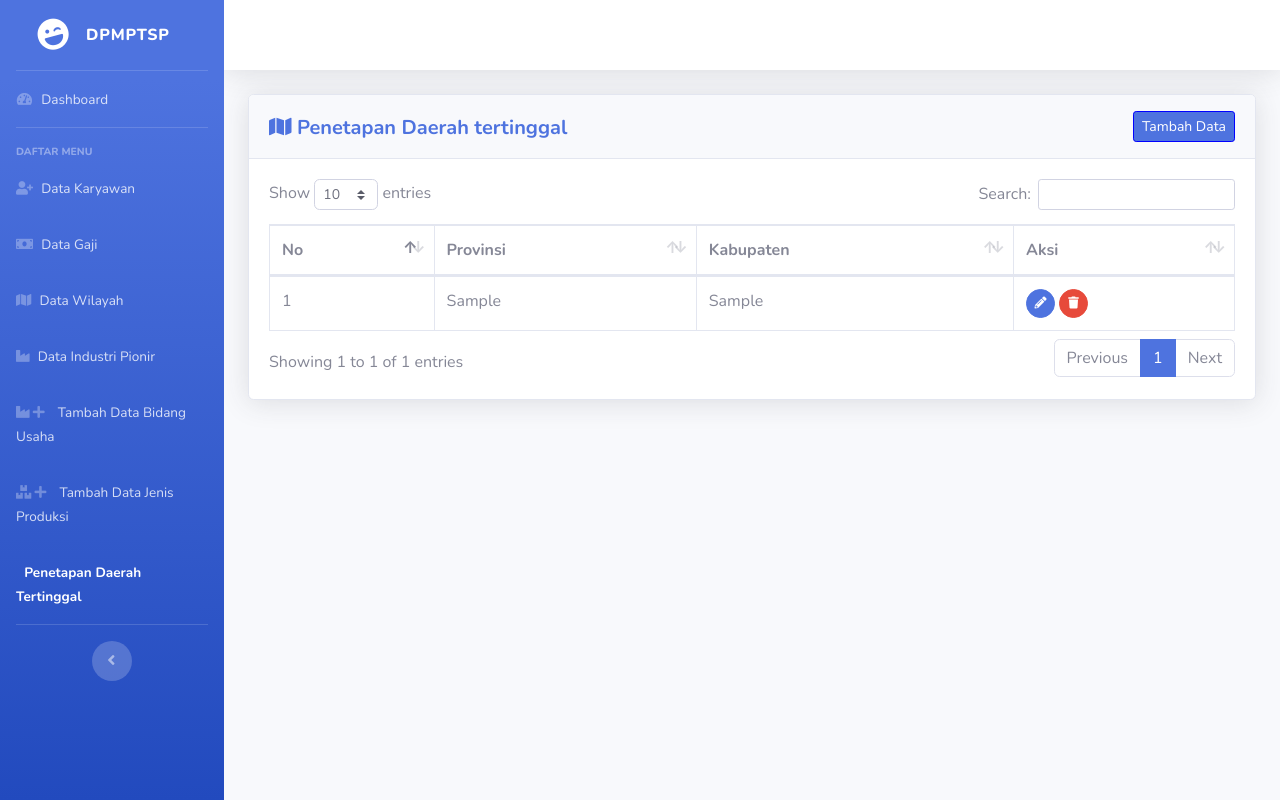
After one commit to DPMPTSP-Prov-Sumut/salary-count-website, a PHP site: page /view/admin/daerah_tertinggal.php in a window 1280 px wide. The commit adds this page. Run offline with PHP 8.4, Linux system fonts and the light colour scheme; tables that the repository leaves empty or names only in its code hold one stand-in row (values such as "Sample post"); some libraries are stand-ins or nearby versions.

Commit message:
add data daerah tertinggal

```diff
--- a/navigation/navigation.php
+++ b/navigation/navigation.php
@@ -80,6 +80,13 @@
   </a>
 </li>
 
+<li class="nav-item <?= ($current_page == 'daerah_tertinggal.php') ? 'active' : '' ?>">
+  <a class="nav-link" href="<?= $base_path ?>daerah_tertinggal.php">
+    <i class="fas fa-house-chimney-crack"></i>
+    <span>Penetapan Daerah Tertinggal</span>
+  </a>
+</li>
+
 
 
   <!-- Divider -->
--- /dev/null
+++ b/view/admin/daerah_tertinggal.php
@@ -0,0 +1,329 @@
+<!DOCTYPE html>
+<html lang="en">
+
+<head>
+  <meta charset="utf-8">
+  <meta http-equiv="X-UA-Compatible" content="IE=edge">
+  <meta name="viewport" content="width=device-width, initial-scale=1, shrink-to-fit=no">
+  <meta name="description" content="">
+  <meta name="author" content="">
+  <link rel="icon" type="image/jpeg" href="../../assets/img/ptsp.png" />
+  <title>Data Penetapan Daerah Tertinggal - Erporate Employee Attendance System</title>
+  <link href="../../assets/vendor/fontawesome-free/css/all.min.css" rel="stylesheet" type="text/css">
+  <link href="https://fonts.googleapis.com/css?family=Nunito:200,200i,300,300i,400,400i,600,600i,700,700i,800,800i,900,900i" rel="stylesheet">
+  <link href="../../assets/css/sb-admin-2.min.css" rel="stylesheet">
+  <link href="../../assets/vendor/datatables/dataTables.bootstrap4.min.css" rel="stylesheet">
+  <link href="https://cdn.jsdelivr.net/npm/select2@4.1.0-rc.0/dist/css/select2.min.css" rel="stylesheet" />
+  <link href="../css/style.css" rel="stylesheet">
+</head>
+
+<style>
+  /* Improve Select2 dropdown styling */
+  .select2-container .select2-selection--single {
+    height: 38px;
+    padding-top: 5px;
+  }
+
+  .select2-container--default .select2-selection--single .select2-selection__rendered {
+    line-height: 28px;
+  }
+
+  .select2-container--default .select2-selection--single .select2-selection__arrow {
+    height: 36px;
+  }
+</style>
+
+<body>
+  <?php include '../../controller/koneksi.php'; ?>
+  <?php include '../../navigation/navigation.php'; ?>
+
+  <!-- End of Topbar -->
+
+  <!-- Begin Page Content -->
+  <div class="container-fluid">
+
+    <!-- DataTales Example -->
+    <div id="dataWilayah">
+      <div class="card shadow mb-4">
+        <div class="card-header py-3">
+          <span class="float-left" style="padding-top:5px">
+            <h5 class="m-0 font-weight-bold text-primary"><i class="fas fa-map" aria-hidden="true"></i> Penetapan Daerah tertinggal</h5>
+          </span>
+          <a href="daerah_tertinggal.php?aksi=tambah_data"><span class="btn btn-primary btn-sm float-right" style="border:1px solid blue">Tambah Data</span></a>
+        </div>
+        <div class="card-body">
+          <div class="table-responsive">
+            <table class="table table-bordered" id="dataTable" width="100%" cellspacing="0">
+              <thead>
+                <tr>
+                  <th>No</th>
+                  <th>Provinsi</th>
+                  <th>Kabupaten</th>
+                  <th>Aksi</th>
+                </tr>
+              </thead>
+              <tbody>
+
+                <?php
+
+                $semuaWilayah = "
+    SELECT
+        dt.id_daerah_tertinggal,
+        p.id_provinsi,
+        p.provinsi,
+        k.id_kab_kota,
+        k.kab_kota
+    FROM penetapan_daerah_tertinggal dt
+    INNER JOIN provinsi p
+        ON dt.id_provinsi = p.id_provinsi
+    INNER JOIN kab_kota k
+        ON dt.id_kab_kota = k.id_kab_kota
+";
+
+
+                $resultWilayah = mysqli_query($db, $semuaWilayah);
+
+                $no = 1;
+
+                foreach ($resultWilayah as $row2) {
+
+                ?>
+
+                  <tr>
+                    <td><?= $no++; ?></td>
+                    <td><?= $row2['provinsi']; ?></td>
+                    <td><?= $row2['kab_kota']; ?></td>
+                    <td>
+                      <a href="daerah_tertinggal.php?edit=<?= $row2['id_daerah_tertinggal']; ?>" title="Edit" class="btn btn-primary btn-sm btn-circle">
+                        <i class="fas fa-pencil-alt"></i>
+                      </a>
+                      <a data-toggle="modal" data-target="#hapusModal<?= $row2['id_daerah_tertinggal']; ?>" href="#" title="Hapus" class="btn btn-danger btn-circle btn-sm">
+                        <i class="fas fa-trash"></i>
+                      </a>
+                    </td>
+                  </tr>
+
+                  <!-- Portofolio Modal-->
+                  <div class="modal fade" id="hapusModal<?= $row2['id_daerah_tertinggal']; ?>" tabindex="-1" role="dialog" aria-labelledby="exampleModalLabel" aria-hidden="true">
+                    <div class="modal-dialog" role="document">
+                      <div class="modal-content">
+                        <div class="modal-header">
+                          <h5 class="modal-title" id="exampleModalLabel">ID Wilayah <?= $row2['id_daerah_tertinggal']; ?></h5>
+                          <button class="close" type="button" data-dismiss="modal" aria-label="Close">
+                            <span aria-hidden="true"></span>
+                          </button>
+                        </div>
+                        <div class="modal-body">
+                          Apakah anda yakin ingin menghapus data Daerah tersebut?
+                        </div>
+                        <div class="modal-footer">
+                          <button class="btn btn-secondary" type="button" data-dismiss="modal">Tutup</button>
+                          <a href="../../controller/admin/daerah_tertinggal.php?hapus_id=<?= $row2['id_daerah_tertinggal']; ?>"><span class="btn btn-danger">Hapus Sekarang</span></a>
+                        </div>
+                      </div>
+                    </div>
+                  </div>
+
+                <?php } ?>
+              </tbody>
+            </table>
+          </div>
+        </div>
+      </div>
+    </div>
+
+    <!-- Tambah Data Wilayah -->
+    <?php
+if (isset($_GET['aksi']) && $_GET['aksi'] == 'tambah_data') {
+  echo '
+<div class="card shadow mb-4">
+<div class="card-header py-3">
+  <span class="float-left" style="padding-top:5px">
+    <h5 class="m-0 font-weight-bold text-primary"><i class="fas fa-map" aria-hidden="true"></i> Tambah Data Penetapan Daerah Tertinggal</h5>
+  </span>
+</div>
+<div class="card-body">
+  <form action="../../controller/admin/daerah_tertinggal.php" method="post">
+    <!-- Provinsi -->
+    <div class="form-group">
+      <label>Provinsi <span style="color:red">*</span></label>
+      <select class="form-control select2" data-placeholder="Pilih Provinsi" name="id_provinsi" required="">
+        <option value="">Pilih Provinsi</option>';
+  $querProv = "SELECT id_provinsi, provinsi FROM provinsi";
+  $resultProv = mysqli_query($db, $querProv);
+  while ($provinsi = mysqli_fetch_assoc($resultProv)) {
+    echo "<option value='{$provinsi['id_provinsi']}'>{$provinsi['provinsi']}</option>";
+  }
+  echo ' </select>
+    </div>
+
+    <!-- Kabupaten/Kota -->
+    <div class="form-group">
+      <label>Kabupaten <span style="color:red">*</span></label>
+      <select class="form-control select2" data-placeholder="Pilih Kabupaten/Kota" name="id_kab_kota" required="">
+        <option value="">Pilih Kabupaten/Kota</option>';
+  $querKabKota = "SELECT id_kab_kota, kab_kota FROM kab_kota";
+  $resultKabKota = mysqli_query($db, $querKabKota);
+  while ($kabKota = mysqli_fetch_assoc($resultKabKota)) {
+    echo "<option value='{$kabKota['id_kab_kota']}'>{$kabKota['kab_kota']}</option>";
+  }
+  echo ' </select>
+    </div>
+
+    <!-- Tombol Submit dan Batalkan -->
+    <div class="form-group">
+      <div class="row">
+        <div class="col-md-6">
+          <button type="submit" style="width:100%" class="btn btn-primary">Tambah Data Wilayah</button>
+        </div>
+        <div class="col-md-6">
+          <a href="daerah_tertinggal.php"><span style="width:100%" class="btn btn-danger">Batalkan</span></a>
+        </div>
+      </div>
+    </div>
+  </form>
+</div>
+</div>';
+
+  echo '<script>document.getElementById("dataWilayah").innerHTML = "";</script>';
+}
+?>
+    <!-- Update Data Wilayah -->
+    <?php
+if (isset($_GET['edit'])) {
+
+  $edit_id = $_GET['edit'];
+
+  $getWilayah = "SELECT * FROM penetapan_daerah_tertinggal WHERE id_daerah_tertinggal = '$edit_id'";
+  $resultEdit = mysqli_query($db, $getWilayah);
+  $row4 = mysqli_fetch_assoc($resultEdit);
+
+  echo '<script>document.getElementById("dataWilayah").innerHTML = "";</script>';
+
+  echo '
+<div id="updateWilayah">
+  <div class="card shadow mb-4">
+    <div class="card-header py-3">
+      <span class="float-left" style="padding-top:5px">
+        <h5 class="m-0 font-weight-bold text-primary">
+          <i class="fa fa-map-marker-alt" aria-hidden="true"></i> Update Data Wilayah
+        </h5>
+      </span>
+    </div>
+    <div class="card-body">
+      <form action="../../controller/admin/daerah_tertinggal.php" method="post">
+        <!-- Hidden field untuk id_daerah_tertinggal -->
+        <input type="hidden" name="id_daerah_tertinggal" value="' . $row4['id_daerah_tertinggal'] . '">
+
+        <!-- Provinsi -->
+        <div class="form-group">
+          <label>Provinsi <span style="color:red">*</span></label>
+          <select class="form-control select2" data-placeholder="Pilih Provinsi" name="id_provinsi" required>
+            <option value="">Pilih Provinsi</option>';
+  $querProv = "SELECT id_provinsi, provinsi FROM provinsi";
+  $resultProv = mysqli_query($db, $querProv);
+  while ($rowProv = mysqli_fetch_assoc($resultProv)) {
+    $selected = ($rowProv['id_provinsi'] == $row4['id_provinsi']) ? "selected" : "";
+    echo "<option value='{$rowProv['id_provinsi']}' $selected>{$rowProv['provinsi']}</option>";
+  }
+  echo '    </select>
+        </div>
+
+        <!-- Kabupaten/Kota -->
+        <div class="form-group">
+          <label>Kabupaten/Kota <span style="color:red">*</span></label>
+          <select class="form-control select2" data-placeholder="Pilih Kabupaten/Kota" name="id_kab_kota" required>
+            <option value="">Pilih Kabupaten/Kota</option>';
+  $querKab = "SELECT id_kab_kota, kab_kota FROM kab_kota";
+  $resultKab = mysqli_query($db, $querKab);
+  while ($rowKab = mysqli_fetch_assoc($resultKab)) {
+    $selected = ($rowKab['id_kab_kota'] == $row4['id_kab_kota']) ? "selected" : "";
+    echo "<option value='{$rowKab['id_kab_kota']}' $selected>{$rowKab['kab_kota']}</option>";
+  }
+  echo '    </select>
+        </div>
+
+        <!-- Tombol Submit dan Batalkan -->
+        <div class="form-group">
+          <div class="row">
+            <div class="col-md-6">
+              <button type="submit" style="width:100%" class="btn btn-primary">Perbarui Data</button>
+            </div>
+            <div class="col-md-6">
+              <a href="daerah_tertinggal.php"><span style="width:100%" class="btn btn-danger">Batalkan</span></a>
+            </div>
+          </div>
+        </div>
+      </form>
+    </div>
+  </div>
+</div>';
+}
+?>
+
+
+  </div>
+  <!-- /.container-fluid -->
+
+  </div>
+  <!-- End of Content Wrapper -->
+
+  </div>
+  <!-- End of Page Wrapper -->
+
+  <!-- Scroll to Top Button-->
+  <a class="scroll-to-top rounded" href="#page-top">
+    <i class="fas fa-angle-up"></i>
+  </a>
+
+  <!-- Bootstrap core JavaScript-->
+  <script src="../../assets/vendor/jquery/jquery.min.js"></script>
+  <script src="../../assets/vendor/bootstrap/js/bootstrap.bundle.min.js"></script>
+
+  <!-- Core plugin JavaScript-->
+  <script src="../../assets/vendor/jquery-easing/jquery.easing.min.js"></script>
+
+  <!-- Custom scripts for all pages-->
+  <script src="../../assets/js/sb-admin-2.min.js"></script>
+
+  <!-- Page level plugins -->
+  <script src="../../assets/vendor/datatables/jquery.dataTables.min.js"></script>
+  <script src="../../assets/vendor/datatables/dataTables.bootstrap4.min.js"></script>
+
+  <!-- Page level custom scripts -->
+  <script src="../../assets/js/demo/datatables-demo.js"></script>
+  <script src="https://cdn.jsdelivr.net/npm/select2@4.1.0-rc.0/dist/js/select2.min.js"></script>
+
+  <script>
+    $(document).ready(function() {
+      $('.select2').select2({
+        placeholder: function() {
+          return $(this).data('placeholder') || "Pilih Opsi";
+        },
+        allowClear: true,
+        width: '100%',
+        language: {
+          noResults: function() {
+            return "Opsi tidak ditemukan";
+          },
+          searching: function() {
+            return "Mencari...";
+          }
+        },
+        matcher: function(params, data) {
+          if ($.trim(params.term) === '') {
+            return data;
+          }
+          var searchTerm = params.term.toLowerCase();
+          if (data.text.toLowerCase().indexOf(searchTerm) > -1) {
+            return data;
+          }
+          return null;
+        }
+      });
+    });
+  </script>
+
+</body>
+
+</html>
```
Also changed, not shown: controller/admin/daerah_tertinggal.php (added, +60 -0 lines), controller/admin/desa.php (line endings or trailing spaces).
